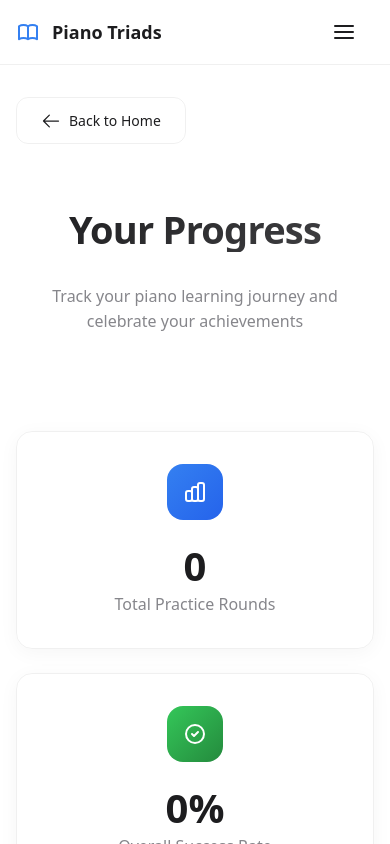
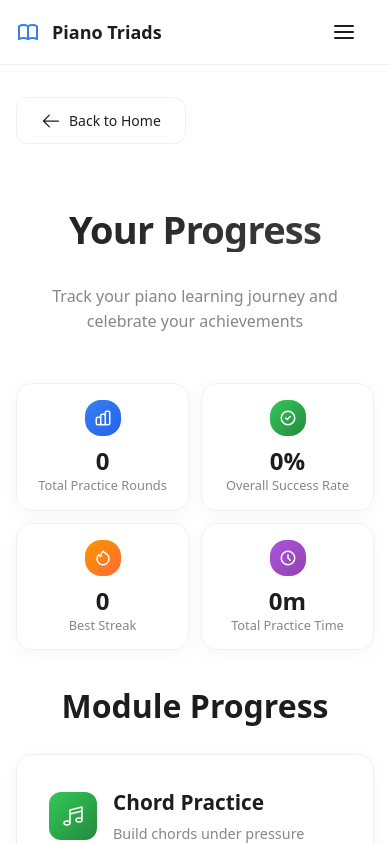
Before and after one commit to guilpejon/piano-triads, a SvelteKit app: page /progress in a window 390 px wide. Shown: the top 844 px of the page. Built offline with nearby package versions, Linux system fonts and the light colour scheme.

Commit message:
Improved CSS

```diff
--- a/src/routes/chord-progressions/+page.svelte
+++ b/src/routes/chord-progressions/+page.svelte
@@ -835,12 +835,6 @@
     .piano-container {
       padding: 1rem;
     }
-
-
-
-
-
-
   }
 
   @media (max-width: 480px) {
--- a/src/routes/progress/+page.svelte
+++ b/src/routes/progress/+page.svelte
@@ -396,7 +396,7 @@
   /* Header */
   .header-section {
     text-align: center;
-    margin-bottom: 4rem;
+    margin-bottom: 1rem;
   }
 
   /* Card base */
@@ -665,10 +665,32 @@
 
   /* Mobile Responsiveness */
   @media (max-width: 768px) {
+    .stats-grid {
+      grid-template-columns: repeat(2, 1fr);
+      gap: 1rem;
+    }
 
+    .stat-card {
+      padding: 1.25rem;
+      gap: 1rem;
+    }
 
-    .stats-grid {
-      grid-template-columns: repeat(auto-fit, minmax(200px, 1fr));
+    .stat-icon {
+      width: 40px;
+      height: 40px;
+    }
+
+    .stat-icon svg {
+      width: 20px;
+      height: 20px;
+    }
+
+    .stat-number {
+      font-size: 1.75rem;
+    }
+
+    .stat-label {
+      font-size: 0.875rem;
     }
 
     .modules-grid {
@@ -679,21 +701,48 @@
       grid-template-columns: 1fr;
     }
 
+    .progress-wrapper .header-section {
+      margin-bottom: 1rem;
+    }
 
+    .progress-wrapper .stats-section {
+      margin-bottom: 2rem;
+    }
 
     .module-stats {
       grid-template-columns: repeat(2, 1fr);
     }
-
-
   }
 
   @media (max-width: 480px) {
-
-
     .stat-card {
       flex-direction: column;
       text-align: center;
+      padding: 1rem;
+      gap: 0.75rem;
+    }
+
+    .stat-icon {
+      width: 36px;
+      height: 36px;
+    }
+
+    .stat-icon svg {
+      width: 18px;
+      height: 18px;
+    }
+
+    .stat-number {
+      font-size: 1.5rem;
+    }
+
+    .stat-label {
+      font-size: 0.8rem;
+      line-height: 1.2;
+    }
+
+    .stats-grid {
+      gap: 0.75rem;
     }
 
     .achievement-card {
```
